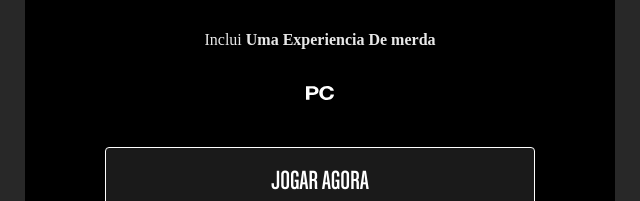
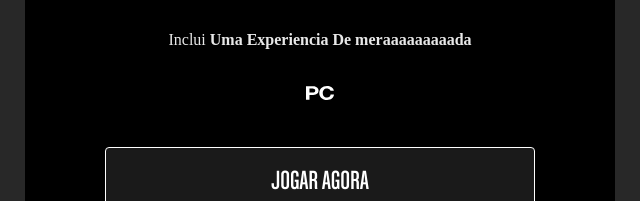
Before and after one commit to Caio-Auricchio/projeto-faculdade-ninja, a plain HTML site: page index.html in a window 1280 px wide. Shown: the part 1321-1522 px from the top of the page, 320-960 px from the left. Drawn offline with Linux system fonts and the light colour scheme; a web font is replaced by a local one.

Commit message:
Update index.html

```diff
--- a/index.html
+++ b/index.html
@@ -54,7 +54,7 @@
 				<div class="informacoes">
 					<h3>Dooble Jump</h3>
 					<p>
-						Inclui <strong>Uma Experiencia De merda</strong>
+						Inclui <strong>Uma Experiencia De meraaaaaaaaada</strong>
 					</p>
 					<ul class="plataformas">
 						<li>
```
